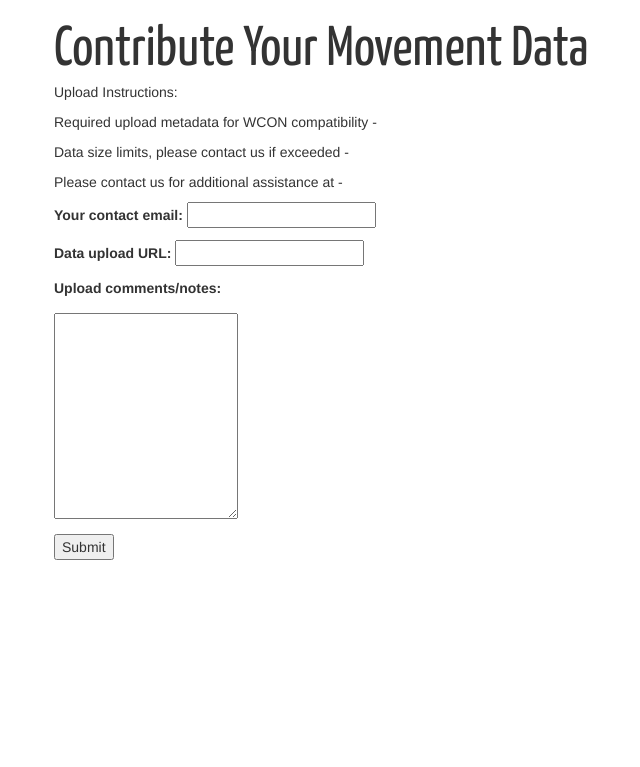
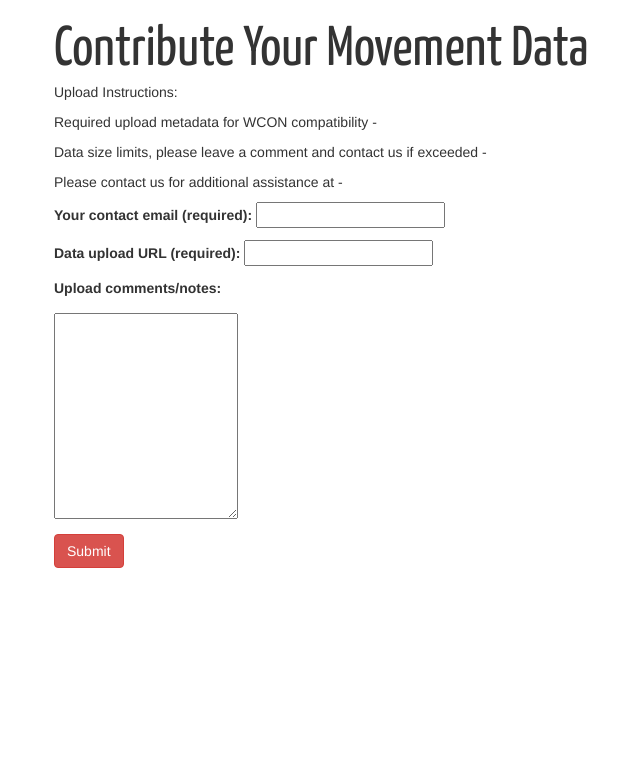
Before and after one commit to openworm/movement_cloud, a Django app: template webworm/templates/webworm/upload.html in a window 1280 px wide. Shown: the part 373-1140 px from the top of the page, without its empty margins (106-746 px from the left). Run offline with Django 3.2, Linux system fonts and the light colour scheme; the template is opened without the code that fills it: most values are stand-ins (such as "Sample title", 1, 10 or a date in 2020); some libraries are stand-ins or nearby versions.

Commit message:
Added basic code and support for taking upload information and sending it out as an email to my openworm account, using SMTP from my personal gmail account.

```diff
--- a/webworm/templates/webworm/upload.html
+++ b/webworm/templates/webworm/upload.html
@@ -49,22 +49,23 @@
 </nav>
 
 <h1>Contribute Your Movement Data</h1>
+<div id="upload_ack"></div>
 <div>
   <p>Upload Instructions:</p>
   <p>Required upload metadata for WCON compatibility - </p>
-  <p>Data size limits, please contact us if exceeded - </p>
+  <p>Data size limits, please leave a comment and contact us if exceeded - </p>
   <p>Please contact us for additional assistance at -</p>
 </div>
 
 <form action="" method="post">{% csrf_token %}
   <div class="form-group">
     <p>
-      <label for="emailInput">Your contact email:</label>
-      <input type="text" id="emailInput" name="upload_email"></input>
+      <label for="emailInput">Your contact email (required):</label>
+      <input type="text" id="emailInput" name="upload_email" required></input>
     </p>
     <p>
-      <label for="dataUrlInput">Data upload URL:</label>
-      <input type="text" id="dataUrlInput" name="upload_url"></input>
+      <label for="dataUrlInput">Data upload URL (required):</label>
+      <input type="text" id="dataUrlInput" name="upload_url" required></input>
     </p>
     <p>
     <p><label for="notesInput">Upload comments/notes:</label></p>
@@ -72,7 +73,13 @@
       <textarea type="text" id="notesInput" name="upload_notes" rows="10" width="100%" wrap="hard"></textarea>
     </p>
     </p>
-    <input type="submit" value="Submit">
+    <input class="btn btn-danger" type="submit" value="Submit">
   </div>
 </form>
+
+<script type="text/javascript">
+if ({{ upload_received }} == 'Yes') {
+  $('#upload_ack').append('<p>Upload Request acknowledged! Thank you!</p>');
+}
+</script>
 {% endblock %}
```
Also changed, not shown: movement_site/settings.py (+7 -0 lines), webworm/views.py (+10 -1 lines).
